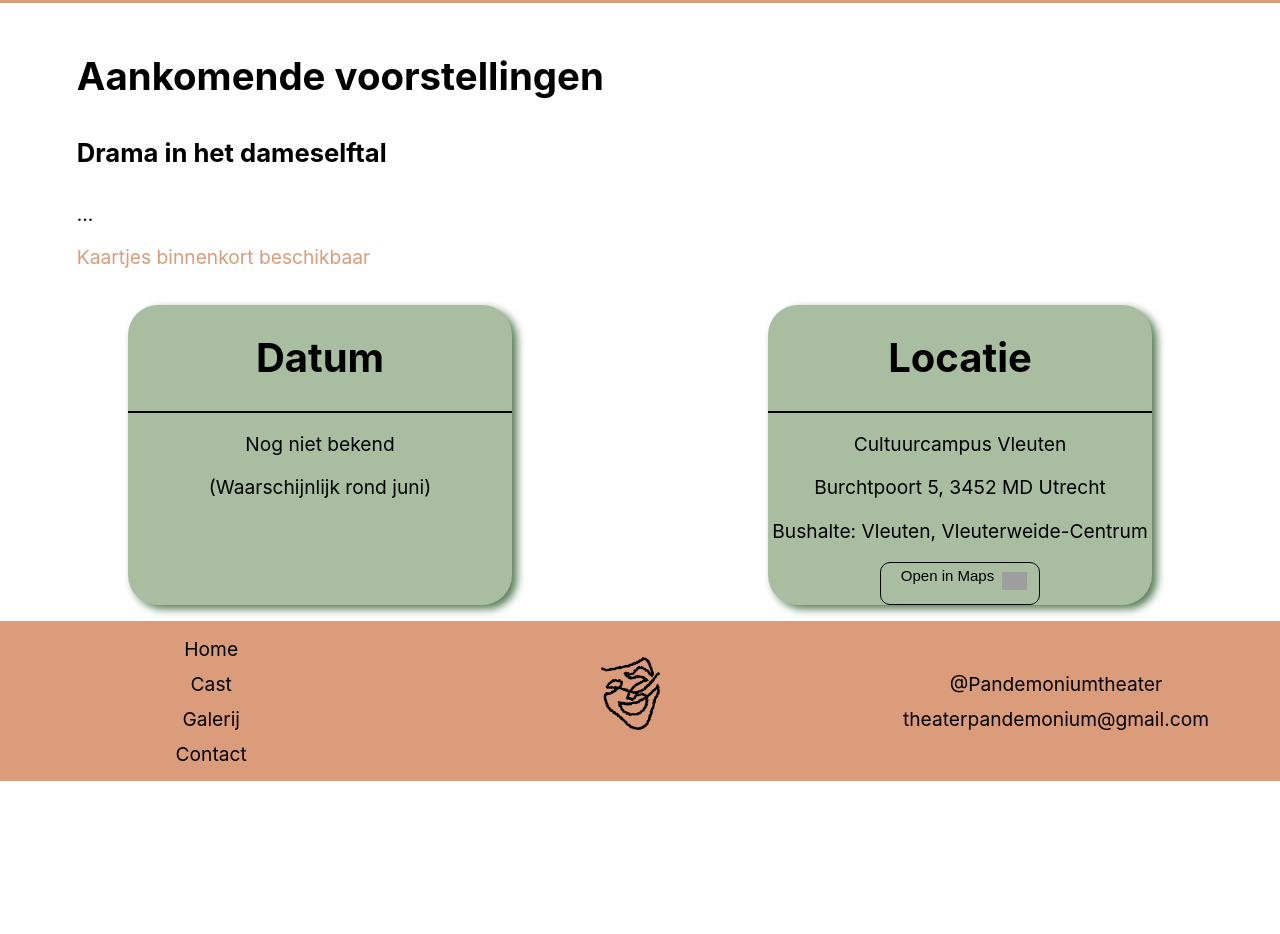
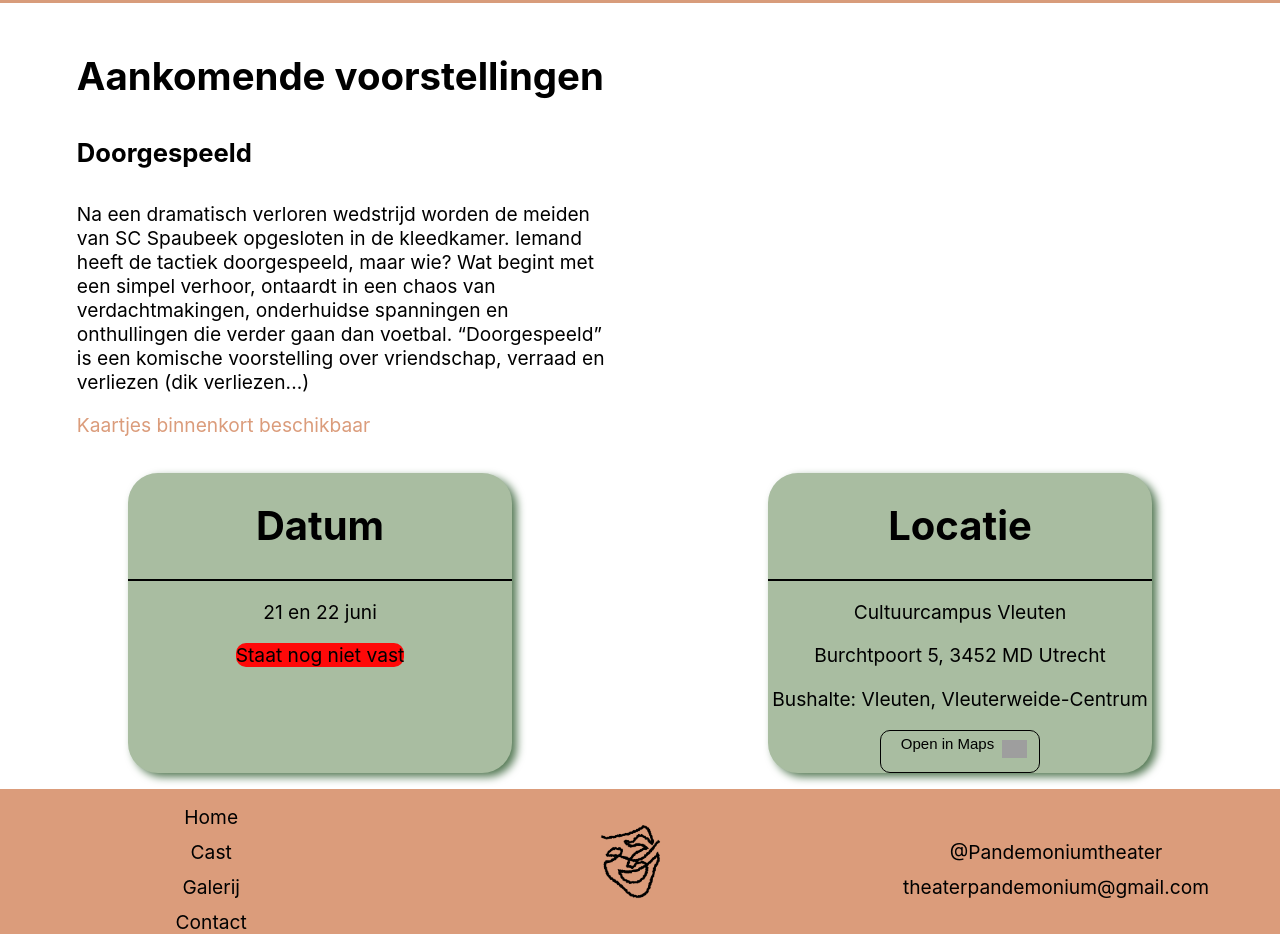
Before and after one commit to Annemoon-de-Groen/pandemonium, a React (Create React App) app: page / in a window 1280 px wide. Shown: the part 1360-2294 px from the top of the page. Before the commit the page ends 2141 px from the top, so only its background shows below. Built offline with nearby package versions, Linux system fonts and the light colour scheme; grey boxes are pictures that could not be loaded.

Commit message:
Nieuw tekstje voor doorgespeeld

```diff
--- a/src/PageElements/Homepage.jsx
+++ b/src/PageElements/Homepage.jsx
@@ -50,8 +50,8 @@ function Homepage(){
         <div id='komende_voorstelling'>
             <div id='komende_voorstelling_tekst'>
                 <h3>Aankomende voorstellingen</h3>
-                <h4>Drama in het dameselftal</h4>
-                <p>... </p>
+                <h4>Doorgespeeld</h4>
+                <p>Na een dramatisch verloren wedstrijd worden de meiden van SC Spaubeek opgesloten in de kleedkamer. Iemand heeft de tactiek doorgespeeld, maar wie? Wat begint met een simpel verhoor, ontaardt in een chaos van verdachtmakingen, onderhuidse spanningen en onthullingen die verder gaan dan voetbal. “Doorgespeeld” is een komische voorstelling over vriendschap, verraad en verliezen (dik verliezen...) </p>
                 {
                     isDisabled ?
                    <p className='koop_kaartje_tekst'>Kaartjes binnenkort beschikbaar</p>:
@@ -71,8 +71,8 @@ function Homepage(){
                 </div>
                 <div className='information_info'>
                     <div>
-                        <p>Nog niet bekend</p>
-                        <p>(Waarschijnlijk rond juni)</p>
+                        <p>21 en 22 juni</p>
+                        <p className='information_warning'>Staat nog niet vast</p>
                     </div>
 
                     {/* <div>
--- a/src/Stylesheets/Homepage.css
+++ b/src/Stylesheets/Homepage.css
@@ -227,6 +227,14 @@ background-color: #577b57c9;
     text-align: center;
 }
 
+.information_warning{
+    color: black;
+    background-color: #ff0909;
+    width: fit-content;
+    margin: auto;
+    border-radius: 10px;
+}
+
 #mapsLocation {
     background-color: #A9BDA1;
     padding: 10px;
```
